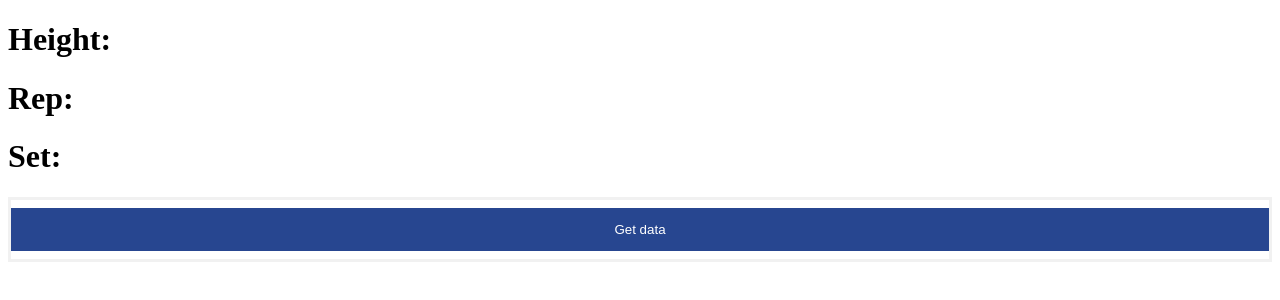
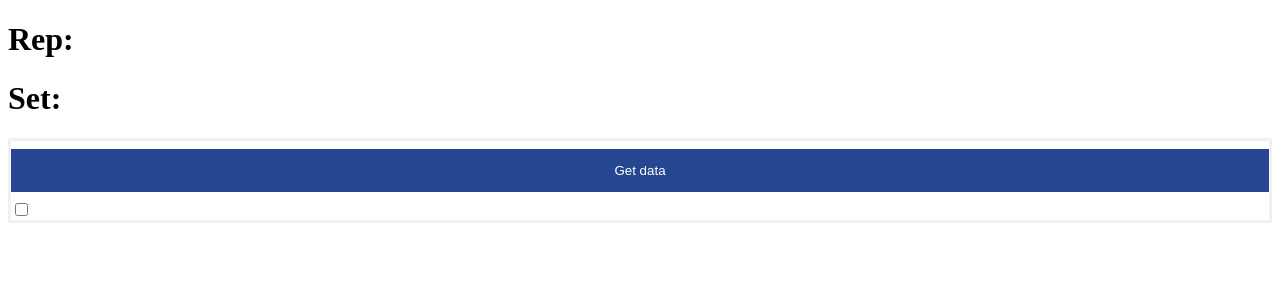
Before and after one commit to MarkByrneDKIT/GymVision, a React (Create React App) app in the folder app/: page /squat in a window 1280 px wide. Shown: the top 300 px of the page. Built offline with nearby package versions, Linux system fonts and the light colour scheme.

Commit message:
Fix[Website]:fixed'React must be in scope JSXerror

```diff
--- a/app/package.json
+++ b/app/package.json
@@ -22,7 +22,10 @@
     "extends": [
       "react-app",
       "react-app/jest"
-    ]
+    ],
+    "rules": {
+       "react/react-in-jsx-scope": "off"
+      }
   },
   "browserslist": {
     "production": [
--- a/app/src/pages/lift/squat.jsx
+++ b/app/src/pages/lift/squat.jsx
@@ -17,13 +17,16 @@ export default function Squat() {
           )
 
       }
+      function continuousGet(){
+
+      }
     return(
                 <div>
-                <h1>Height:<span id="h"></span></h1>
-				<h1>Rep:<span id="r"></span></h1>
-				<h1>Set:<span id="s"></span></h1>
+				        <h1>Rep:<span id="r"></span></h1>
+				        <h1>Set:<span id="s"></span></h1>
                 <form onSubmit={handleClick}>
                 <button type="submit">Get data</button>
+                <input type="checkbox" id="lifting"/>
                 </form>
                 </div>
     );
```
